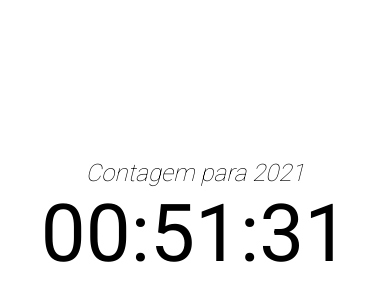
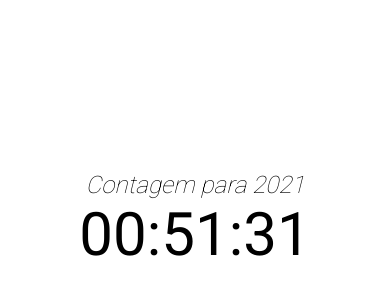
Before and after one commit to wendelisc12/Contagem2021, a plain HTML site: page index.html in a window 390 px wide. Shown: the part 202-502 px from the top of the page. Drawn offline with Linux system fonts and the light colour scheme.

Commit message:
Update responsive.css

```diff
--- a/responsive.css
+++ b/responsive.css
@@ -8,7 +8,7 @@ body{
 }
 
 #relogio{
-    font-size: 80px
+    font-size: 60px
 }
 
 h2{
```
